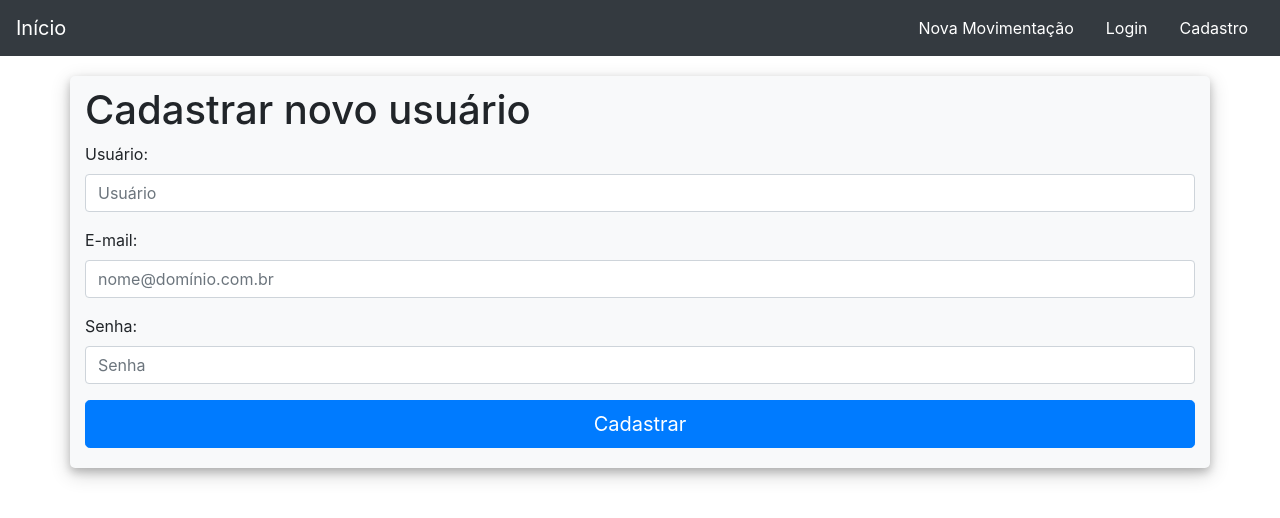
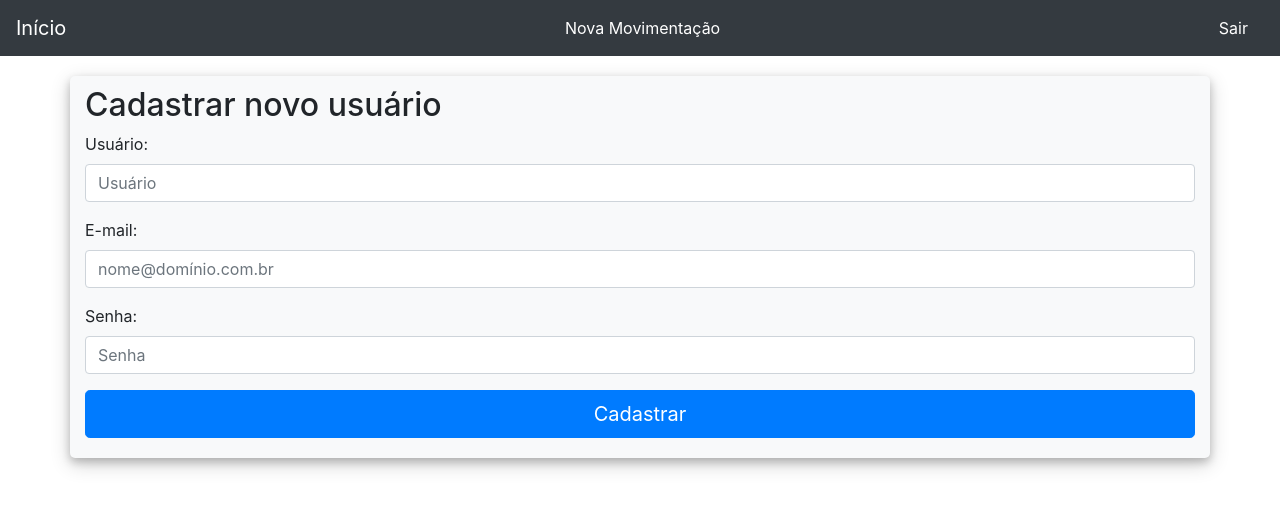
Before and after one commit to dversoza/legacy-almox-frontend, a Next.js app: page /register in a window 1280 px wide. Shown: the top 518 px of the page. Built offline with nearby package versions, Linux system fonts and the light colour scheme; sample sign-in values are in the browser's storage.

Commit message:
Minor adjustments

```diff
--- a/components/layout.js
+++ b/components/layout.js
@@ -1,11 +1,28 @@
-import React from "react";
+import React, { useState, useEffect } from "react";
 import Head from "next/head";
+import Router from "next/router";
 import Link from "next/link";
 
 import { Container, Nav, NavItem } from "reactstrap";
 
 export default function Layout(props) {
   const title = "Almox Control";
+  const [auth, setAuth] = useState();
+
+  useEffect(() => {
+    const jwt = window.sessionStorage.getItem("jwt");
+    if (!jwt) {
+      setAuth(true);
+    } else {
+      setAuth(false);
+    }
+    console.log(auth);
+  }, []);
+
+  const logout = () => {
+    window.sessionStorage.setItem("jwt", "");
+    Router.push("/");
+  };
 
   return (
     <div>
@@ -36,12 +53,25 @@ export default function Layout(props) {
             </Link>
           </NavItem>
 
+          {!auth && (
+            <>
               <NavItem className="ml-auto">
                 <Link href="/new">
                   <a className="nav-link">Nova Movimentação</a>
                 </Link>
               </NavItem>
+              <NavItem className="ml-auto">
+                <Link href="/">
+                  <a className="nav-link" onClick={() => logout()}>
+                    Sair
+                  </a>
+                </Link>
+              </NavItem>
+            </>
+          )}
 
+          {auth && (
+            <>
               <NavItem>
                 <Link href="/login">
                   <a className="nav-link">Login</a>
@@ -53,6 +83,8 @@ export default function Layout(props) {
                   <a className="nav-link">Cadastro</a>
                 </Link>
               </NavItem>
+            </>
+          )}
         </Nav>
       </header>
       <Container
--- a/pages/register.js
+++ b/pages/register.js
@@ -56,7 +56,7 @@ const Register = () => {
 
   return (
     <>
-      <h1>Cadastrar novo usuário</h1>
+      <h2>Cadastrar novo usuário</h2>
       <Form>
         <FormGroup>
           <Label>Usuário:</Label>
```
Also changed, not shown: components/operationForm.js (+6 -4 lines), components/recentOperations.js (+4 -4 lines), pages/new.js (+13 -1 lines). Lines whose indentation alone changed are shown as unchanged.
